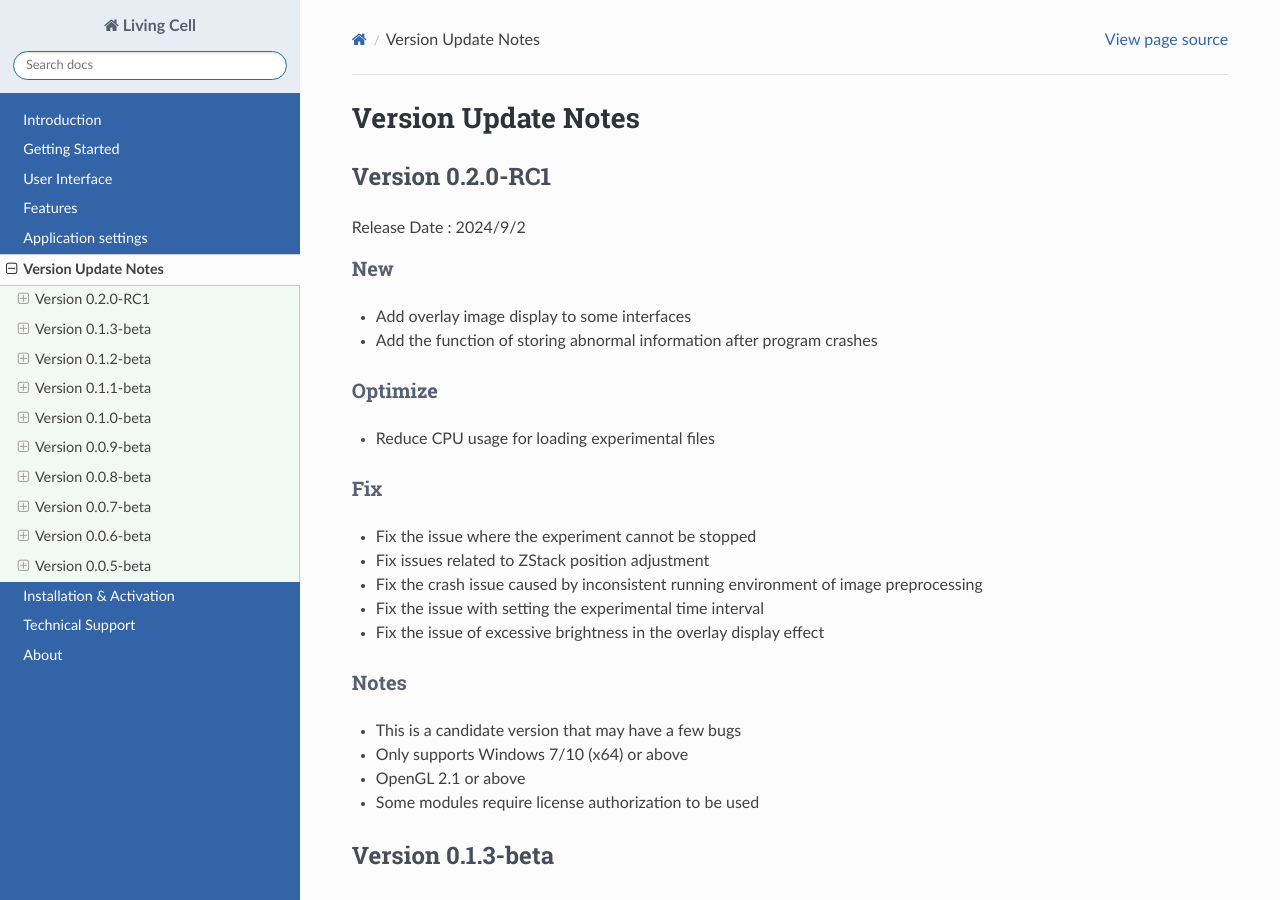
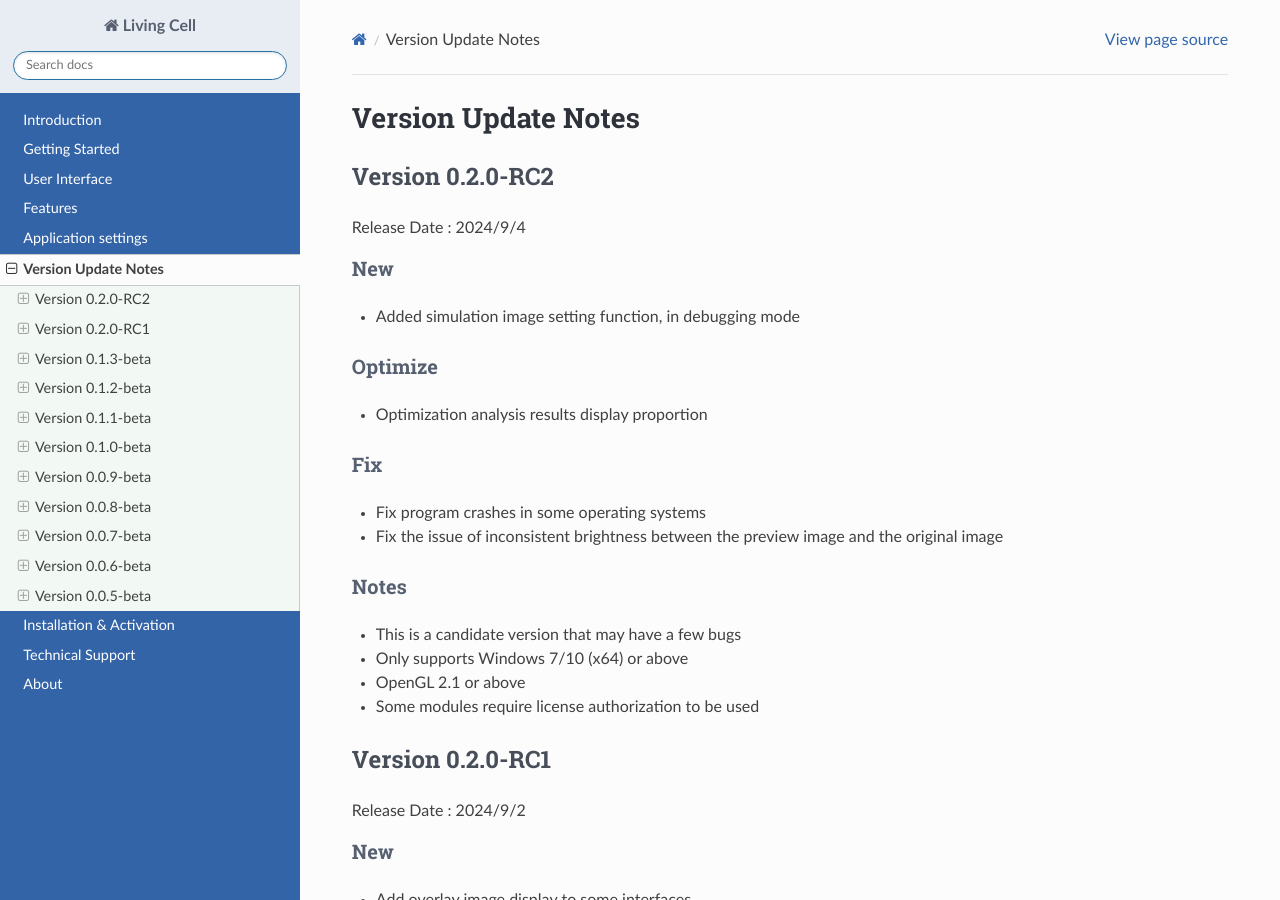
Before and after one commit to yangtong93/living-cell-docs, a Sphinx documentation site: the page built from source/user_guide/upgrade.md, in a window 1280 px wide and 900 px high. Built offline with Sphinx 7.4.7 and the Read the Docs theme 2.0.0, drawn with Linux system fonts in a browser that asks for light colours; pages that are not in the unit, such as notebooks, are missing from menus.

Commit message:
feature: 0.2.0-rc2

```diff
--- a/source/user_guide/upgrade.md
+++ b/source/user_guide/upgrade.md
@@ -1,4 +1,26 @@
 # Version Update Notes
+
+
+## Version 0.2.0-RC2
+
+Release Date : 2024/9/4
+
+### New
+* Added simulation image setting function, in debugging mode
+
+### Optimize
+* Optimization analysis results display proportion
+
+### Fix
+* Fix program crashes in some operating systems
+* Fix the issue of inconsistent brightness between the preview image and the original image
+
+
+### Notes
+* This is a candidate version that may have a few bugs
+* Only supports Windows 7/10 (x64) or above
+* OpenGL 2.1 or above
+* Some modules require license authorization to be used
 
 ## Version 0.2.0-RC1
 
```
Also changed, not shown: 1 other file.
